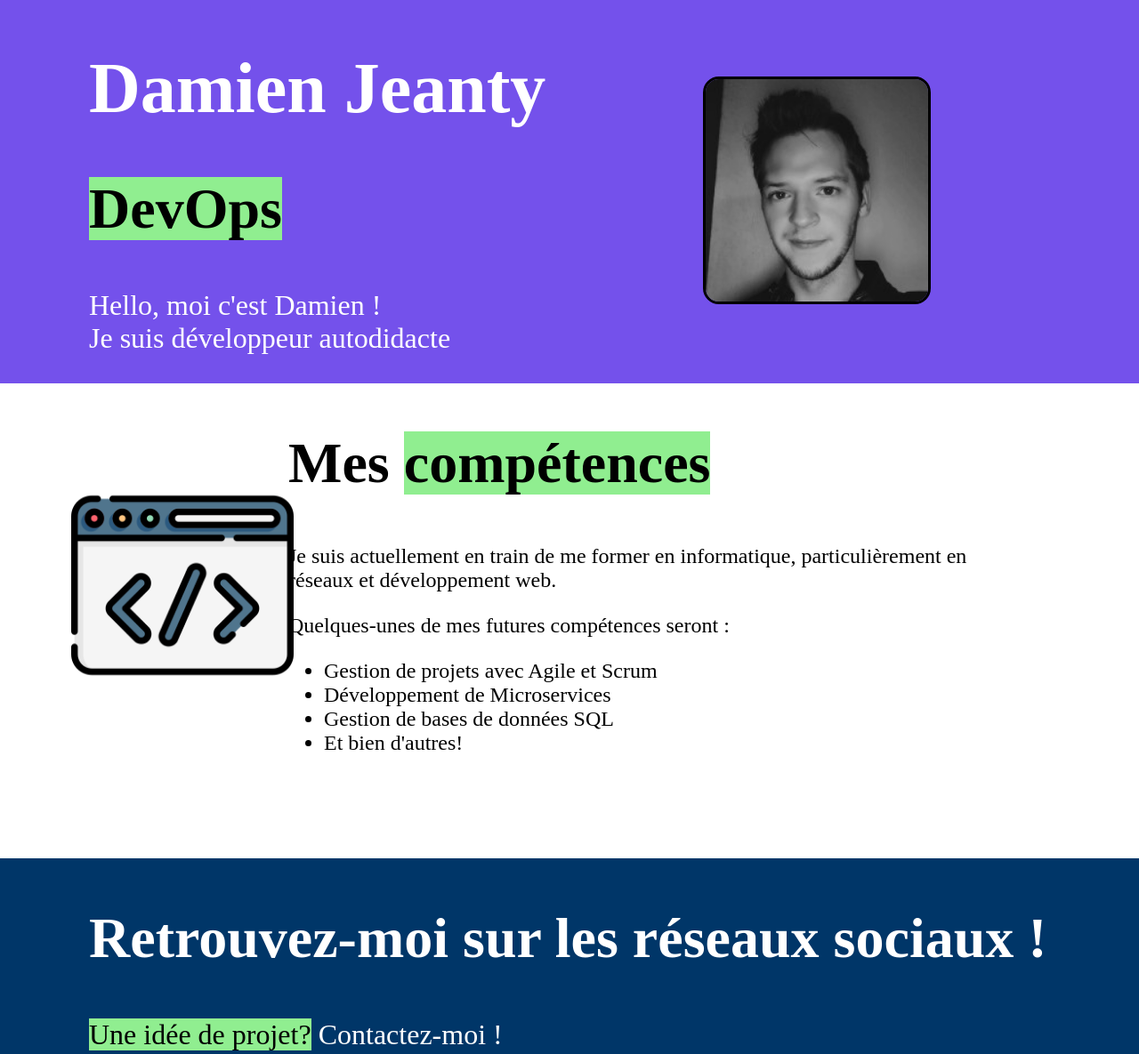
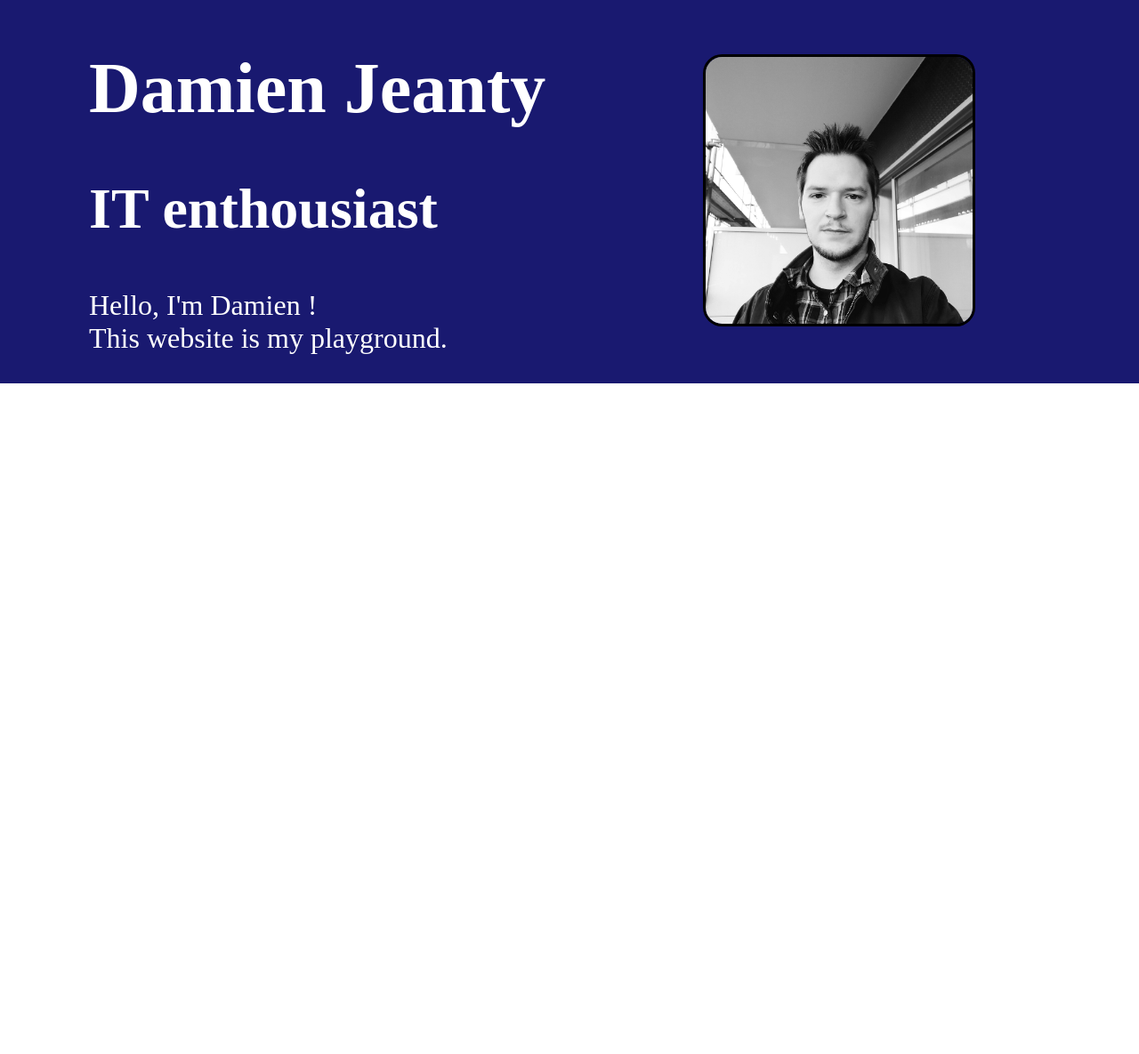
Before and after one commit to djeanty/djeanty.github.io, a plain HTML site: page index.html in a window 1280 px wide. Shown: the top 1185 px of the page at 89% size. After the commit the page ends 800 px from the top, so only its background shows below. Drawn offline with Linux system fonts and the light colour scheme.

Commit message:
Removing all outdated content of the website.

```diff
--- a/index.html
+++ b/index.html
@@ -6,62 +6,25 @@
 <title>Damien Jeanty - DevOps</title>
 </head>
 
-
-
 <body>
-    <header id="presentation">
-        <div id="gridText">
+    <header id="aboutMe">
+        <div id="aboutMeText">
             <h1>Damien Jeanty</h1>
             <h2>
-                <span class="enEvidence">DevOps</span>
+                IT enthousiast
             </h2>
-
             <p>
-                Hello, moi c'est Damien !<br /> Je suis développeur autodidacte
+                Hello, I'm Damien !<br /> This website is my playground.
             </p>
         </div>
 
-        <div id="gridImage">
-            <a href="images/moi_cv.jpg"> <img src="images/moi.jpg" id="photoProfil" alt="Photo de Damien Jeanty" title="Cliquez pour agrandir" />
+        <div id="aboutMeImage">
+            <a href="images/profile_pic.jpg"> <img src="images/profile_pic_reduced.jpg" id="profilePic" alt="Photo of me" title="Click for full size" />
             </a>
         </div>
     </header>
 
-    <section>
-        <div id="competences">
-            <div id="competencesIcon">
-                <img src="images/icon_developper.png" id="iconDevelopper" alt="Icon de développeur" title="Développement" />
-            </div>
-            <div id="competencesText">
-                <h2>
-                    Mes <span class="enEvidence">compétences</span>
-                </h2>
-                <p>
-                    Je suis actuellement en train de me former en informatique, particulièrement en réseaux et développement web.<br />
 
-                </p>
-                <p>Quelques-unes de mes futures compétences seront :</p>
-                <ul>
-                    <li>Gestion de projets avec Agile et Scrum</li>
-                    <li>Développement de Microservices</li>
-                    <li>Gestion de bases de données SQL</li>
-                    <li>Et bien d'autres!</li>
-                </ul>
-
-
-            </div>
-        </div>
-    </section>
-
-    <footer id="contact">
-        <h2>Retrouvez-moi sur les réseaux sociaux !</h2>
-        <p>
-            <span class="enEvidence">Une idée de projet?</span> Contactez-moi !
-        </p>
-        <a href="https://www.linkedin.com/in/damien-jeanty-54b71a166/" title="Profil Linkedin"> <img src="images/linkedin_icon.png" alt="Linkedin"
-            title="Linkedin" />
-        </a> <a href="https://github.com/djeanty" title="Profil GitHub"><img src="images/github_icon.png" alt="GitHub" title="GitHub" /> </a>
-    </footer>
 
 
 </body>
--- a/style.css
+++ b/style.css
@@ -7,19 +7,21 @@ body {
 	margin: 0px;
 }
 
-
-
-#presentation {
+#aboutMe {
 	display: grid;
 	grid-template-columns: 50% 20%;
 	grid-gap: 100px;
-	background-color: #7451eb;
+	background-color: MidnightBlue;
 	color: white;
 	padding-left: 100px;
 }
 
-#gridText {
+#aboutMeText {
 	padding: 0px 0px 0px 0px;
+}
+
+#aboutMeImage {
+	margin: auto;
 }
 
 
@@ -35,20 +37,18 @@ p {
 	font-size: 2em;
 }
 
-#gridImage {
-	margin: auto;
-}
 
 
-#photoProfil {
-	width: 250px;
-	height: 250px;
+#profilePic {
+    filter: grayscale(100%);
+	width: 300px;
+	height: 300px;
 	border: solid black;
 	border-radius: 7%;
 }
 
 
-#competences {
+#skills {
 	display: grid;
 	grid-template-columns: 12% 70%;
 	grid-template-rows: auto 80%;
@@ -57,33 +57,31 @@ p {
 	background-color: #ffffff;
 }
 
-#competencesText  > p, li {
+#skillsText  > p, li {
 	font-size: 1.5em;
 	color: black;
 }
 
 
-#competencesText > li {
+#skillsText > li {
 	margin-left: 100px;
 }
 
-#competencesIcon {
+#skillsImage {
 
 	margin: auto;
 	height: auto;
-	min-width: 100%;
+	min-width: 150%;
 }
 
-#iconDevelopper {
+#devIcon {
 	width: 250px;
 	height: 250px;
 	padding: 10% 0% 0% 0%;
 }
 
-
-
 #contact {
-	background-color: #003668;
+	background-color: blue;
 	color: white;
 	padding: 0px 0px 50px 100px;
 }
@@ -102,19 +100,19 @@ p {
 }
 
 
-.enEvidence {
+em {
 	color: black;
-	background-color: lightgreen;
+	background-color: grey;
 }
 
 @media screen and (max-width: 1000px) {
-	#iconDevelopper {
+	#iconPic {
 		width: 128px;
 		height: 128px;
 		padding: 10% 0% 0% 0%;
 	}
 
-	#photoProfil {
+	#profilePic {
 		width: 128px;
 		height: 128px;
 
@@ -123,5 +121,5 @@ p {
 	#contact > a > img {
 	width: 64px;
 	height: 64px;
+    }
 }
-}
```
Also changed, not shown: blog.html (added, +19 -0 lines), index-test.html (added, +58 -0 lines), images/paperli_icon.png (deleted), images/profile_pic.jpg (renamed from images/moi.jpg), images/profile_pic_reduced.jpg (renamed from images/moi_cv.jpg).
